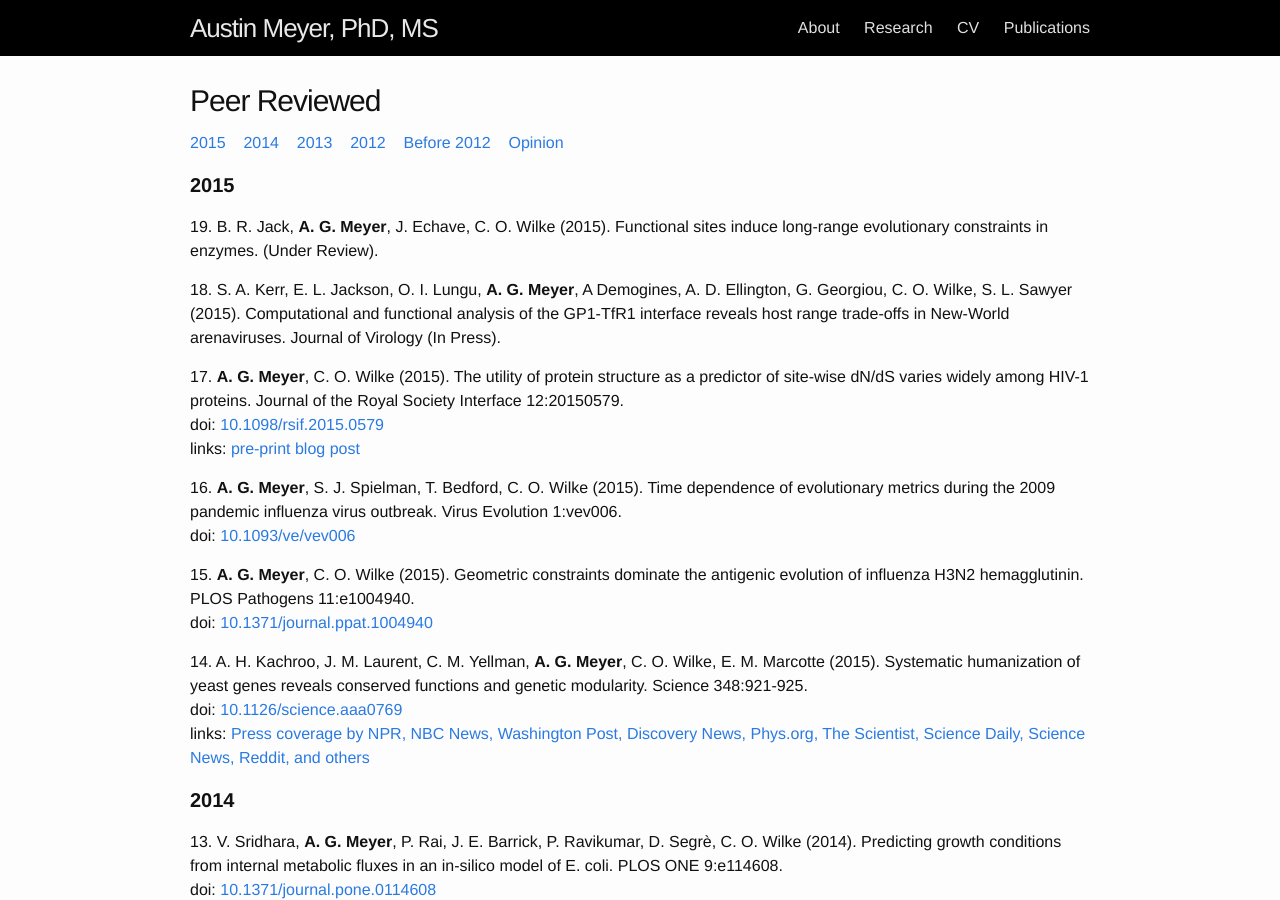
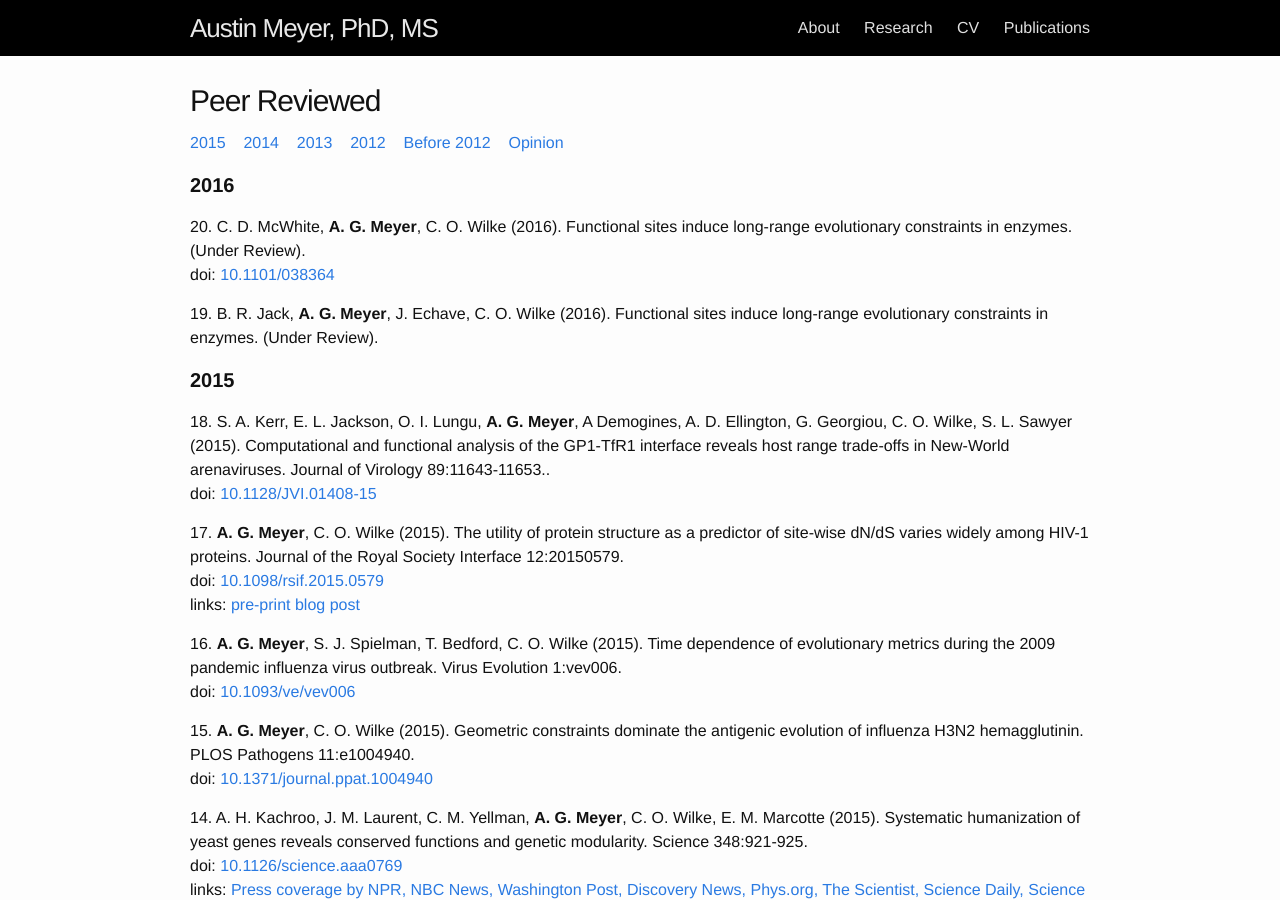
Before and after one commit to ausmeyer/ausmeyer.github.io, a Jekyll site: the page built from publications.html, in a window 1280 px wide and 900 px high. Built offline with Jekyll 4.4.1, drawn with Linux system fonts in a browser that asks for light colours.

Commit message:
Added publications.

```diff
--- a/_data/peer_review.yml
+++ b/_data/peer_review.yml
@@ -1,12 +1,19 @@
+- author: C. D. McWhite, <b>A. G. Meyer</b>, C. O. Wilke
+  year: 2016
+  title: Functional sites induce long-range evolutionary constraints in enzymes
+  ref: "(Under Review)"
+  doi: 10.1101/038364
+
 - author: B. R. Jack, <b>A. G. Meyer</b>, J. Echave, C. O. Wilke
-  year: 2015
+  year: 2016
   title: Functional sites induce long-range evolutionary constraints in enzymes
   ref: "(Under Review)"
 
 - author: S. A. Kerr, E. L. Jackson, O. I. Lungu, <b>A. G. Meyer</b>, A Demogines, A. D. Ellington, G. Georgiou, C. O. Wilke, S. L. Sawyer
   year: 2015
   title: Computational and functional analysis of the GP1-TfR1 interface reveals host range trade-offs in New-World arenaviruses
-  ref: "Journal of Virology (In Press)"
+  ref: "Journal of Virology 89:11643-11653."
+  doi: 10.1128/JVI.01408-15
 
 - author: <b>A. G. Meyer</b>, C. O. Wilke
   year: 2015
```
Also changed, not shown: research.html (+8 -14 lines).
